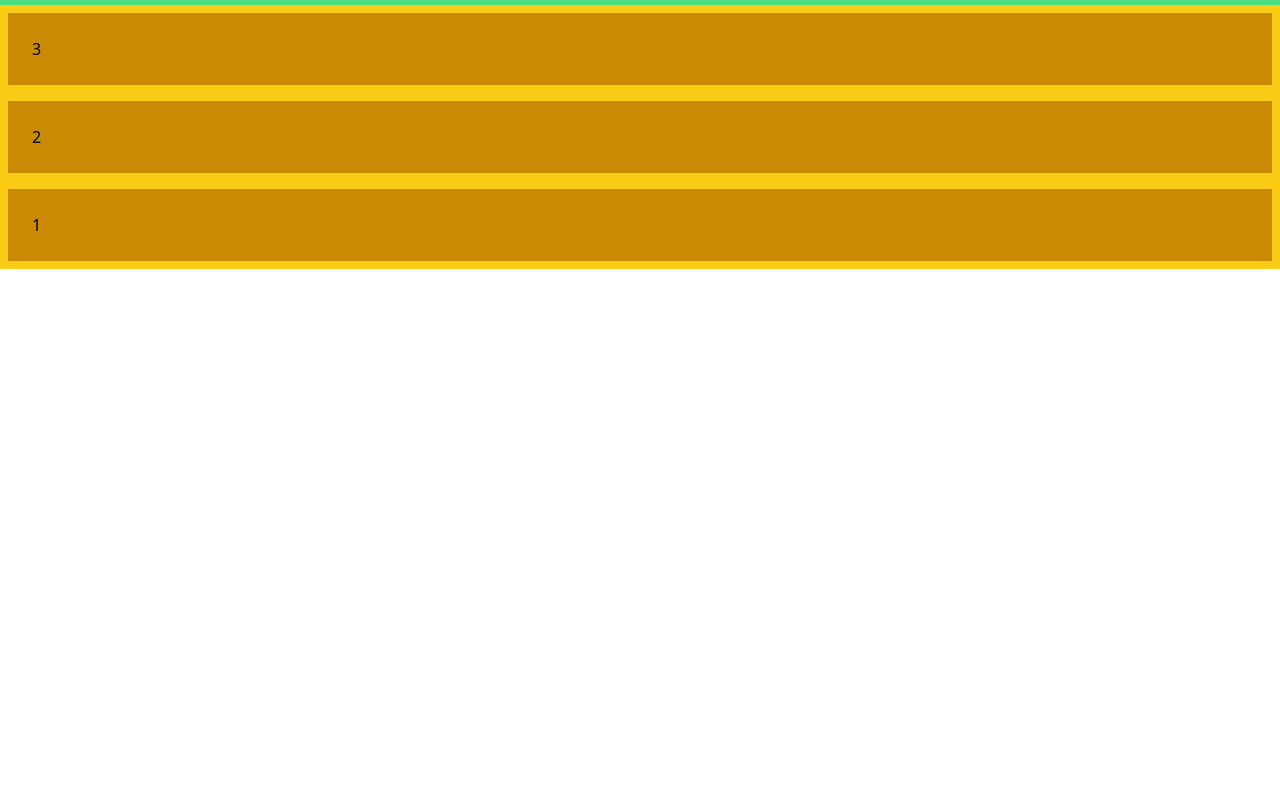
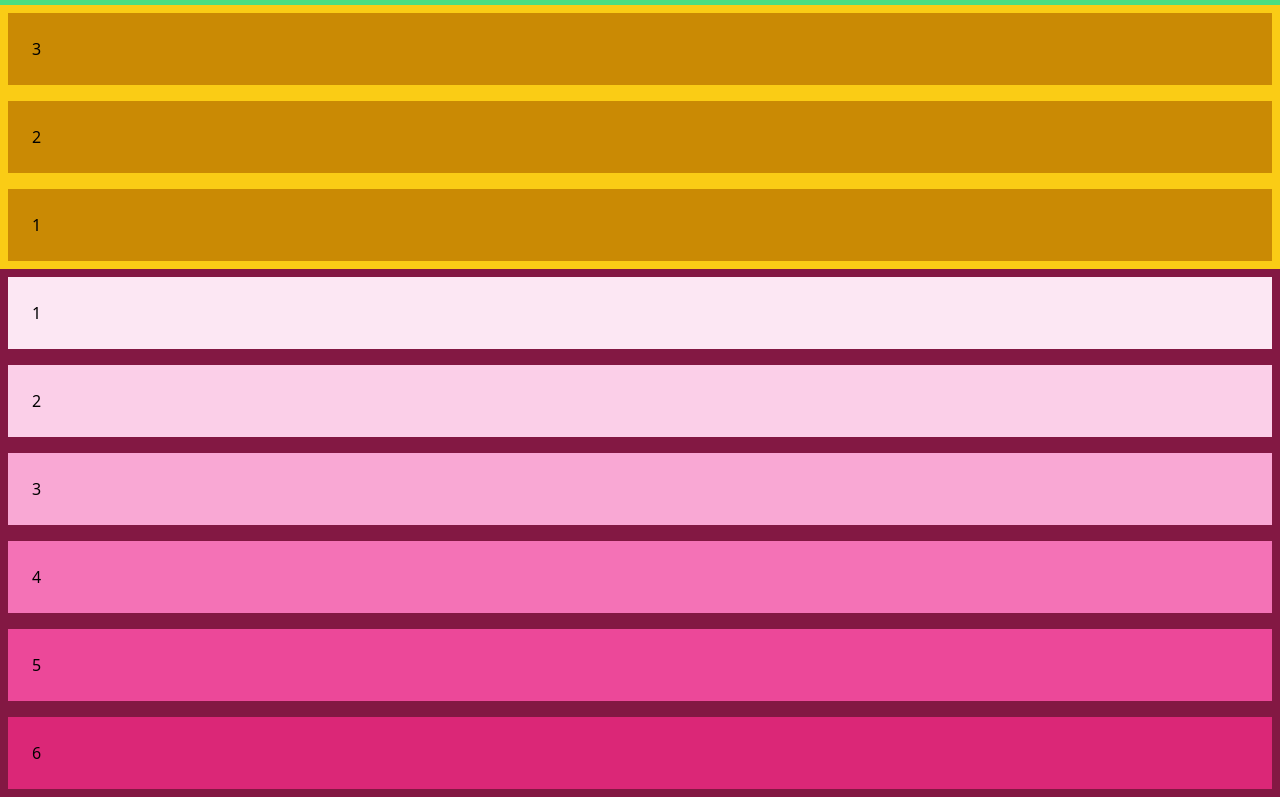
Before and after one commit to kaiotcp1/tailwind, a website: page 04_FLEXBOX/src/index.html in a window 1280 px wide. Shown: the part 435-1232 px from the top of the page. Before the commit the page ends 800 px from the top, so only its background shows below. Drawn offline with Linux system fonts and the light colour scheme.

Commit message:
Exercicio FlexBox

```diff
--- a/04_FLEXBOX/src/index.html
+++ b/04_FLEXBOX/src/index.html
@@ -31,6 +31,16 @@
         <div class="bg-yellow-600 p-6 m-2">2</div>
         <div class="bg-yellow-600 p-6 m-2">3</div>
     </div>
+    <!-- Exercicio 5 -->
+    <div class="flex flex-col bg-pink-900">
+        <div class="bg-pink-100 p-6 m-2">1</div>
+        <div class="bg-pink-200 p-6 m-2">2</div>
+        <div class="bg-pink-300 p-6 m-2">3</div>
+        <div class="bg-pink-400 p-6 m-2">4</div>
+        <div class="bg-pink-500 p-6 m-2">5</div>
+        <div class="bg-pink-600 p-6 m-2">6</div>
+
+    </div>
 
 
 </body>
```
Also changed, not shown: 04_FLEXBOX/src/css/build.css.
